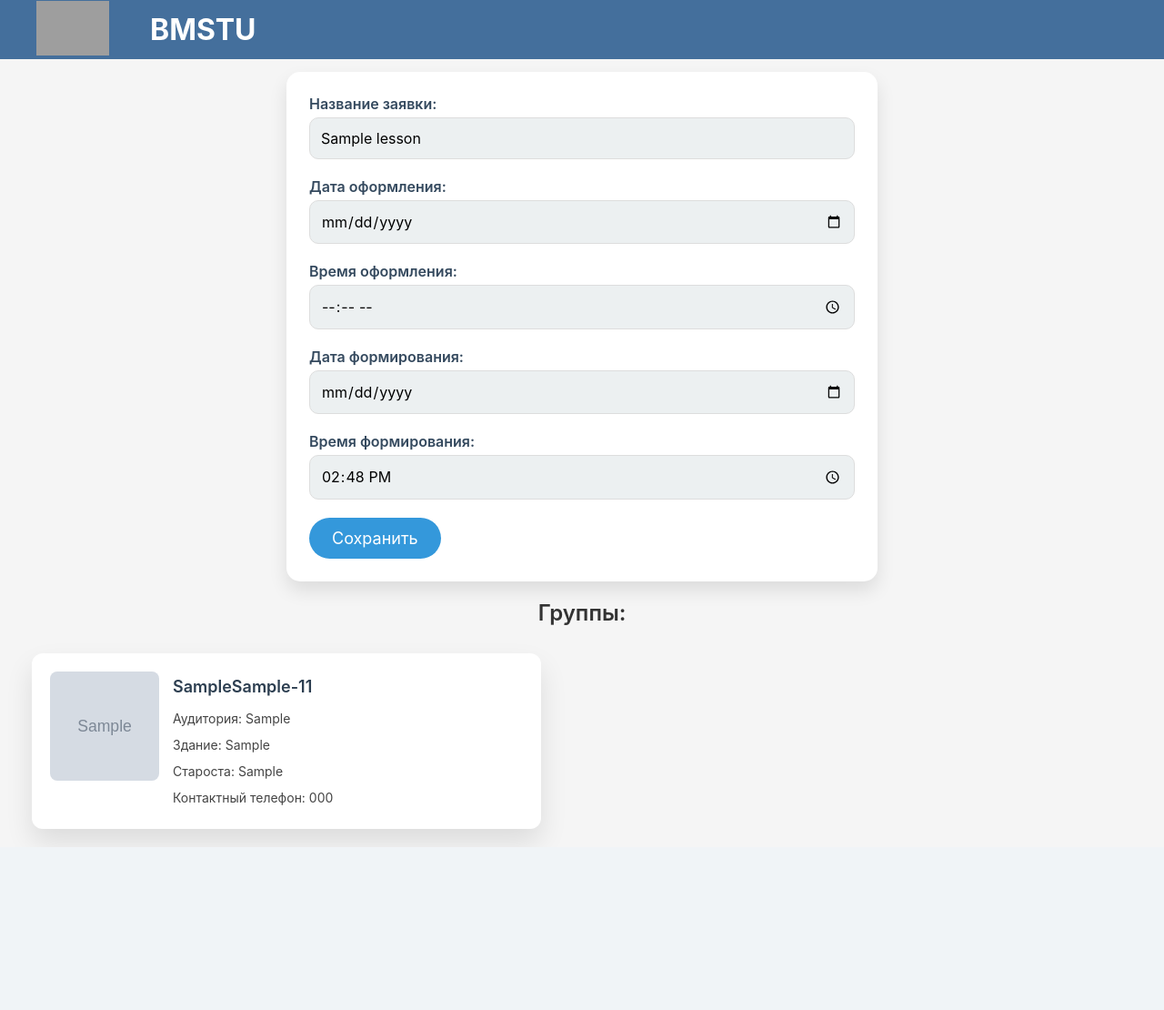
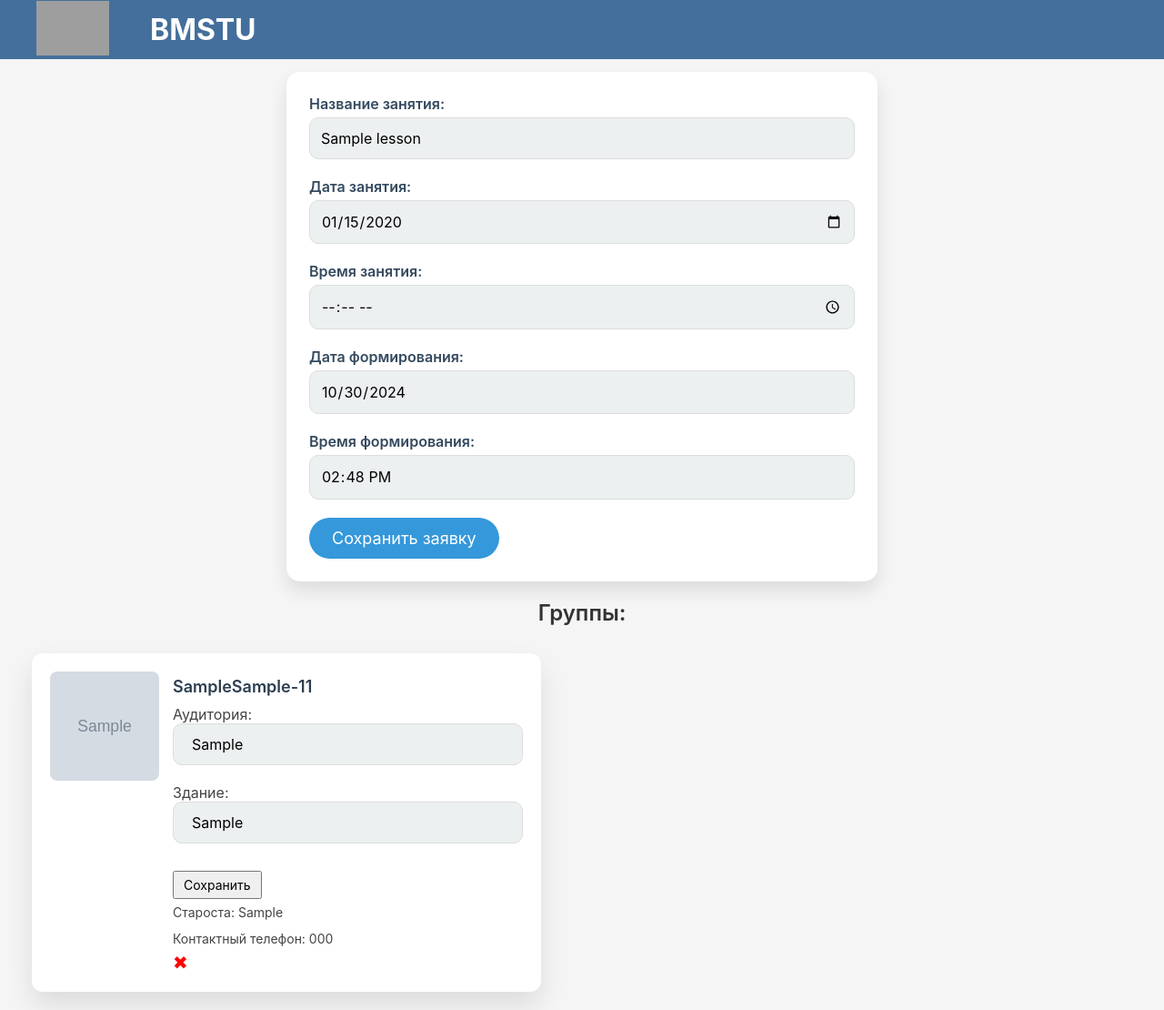
Before and after one commit to KirillGrigorenko/IU5_WEB_back, a Django app: page /schedule/1/ in a window 1280 px wide. Shown: the whole page at 91% size. Before the commit the page ends 929 px from the top, so only its background shows below. Run offline with Django 4.2, Linux system fonts and the light colour scheme; tables that the repository leaves empty hold one stand-in row (values such as "Sample post"); grey boxes marked "Sample" are stand-in pictures; one stand-in notice (Sample message) is shown.

Commit message:
lab2_end

```diff
--- a/main_screen/static/base.css
+++ b/main_screen/static/base.css
@@ -67,6 +67,12 @@
     margin-top: 10px;
     margin-bottom: 10px;
     text-align: center;
+}
+.button-container {
+    display: flex;                /* Используем Flexbox для выравнивания кнопок по горизонтали */
+    gap: 10px;                    /* Отступ между кнопками */
+    justify-content: center;      /* Центрируем кнопки по горизонтали */
+    margin-top: 10px;              /* Отступ сверху для кнопок */
 }
 .card-button{
     padding: 8px 10px;
@@ -793,3 +799,90 @@
     color: #333;
     margin-bottom: 30px;
 }
+
+.alert-container {
+    position: fixed; /* Фиксированное положение */
+    top: 20px;
+    right: 20px;
+    z-index: 1000; /* Поверх других элементов */
+    width: 25%; /* Четверть ширины экрана */
+    max-width: 300px; /* Максимальная ширина сообщения */
+    display: flex;
+    flex-direction: column;
+    gap: 10px; /* Расстояние между сообщениями */
+}
+
+.alert {
+    background-color: #e6f7ff; /* Голубоватый фон */
+    color: #005b8f; /* Тёмно-синий текст */
+    border: 1px solid #b3e5fc; /* Голубая рамка */
+    border-radius: 8px; /* Скруглённые углы */
+    padding: 15px;
+    font-size: 14px;
+    font-family: Arial, sans-serif;
+    box-shadow: 0 4px 6px rgba(0, 0, 0, 0.1); /* Лёгкая тень */
+    position: relative;
+    animation: slide-in 0.5s ease-out, fade-out 0.5s 4.5s ease-out forwards;
+}
+
+.alert .close-btn {
+    position: absolute;
+    top: 10px;
+    right: 10px;
+    background: none;
+    border: none;
+    font-size: 16px;
+    color: inherit;
+    cursor: pointer;
+}
+
+@keyframes slide-in {
+    from {
+        transform: translateX(100%);
+        opacity: 0;
+    }
+    to {
+        transform: translateX(0);
+        opacity: 1;
+    }
+}
+
+@keyframes fade-out {
+    from {
+        opacity: 1;
+    }
+    to {
+        opacity: 0;
+        transform: translateX(100%);
+    }
+}
+
+.remove-group-btn {
+    background: none;
+    border: none;
+    color: red;
+    font-size: 20px;
+    cursor: pointer;
+    padding: 0;
+    margin: 0;
+}
+
+.remove-group-btn:hover {
+    color: darkred;
+}
+
+.small-input {
+    width: 150px; /* Установите подходящую ширину */
+    padding: 5px; /* Уменьшите внутренний отступ */
+    font-size: 14px; /* Уменьшите размер шрифта */
+}
+
+label {
+    margin-right: 10px; /* Отступ между меткой и полем */
+}
+
+button.update-group-btn {
+    margin-top: 10px; /* Добавьте небольшой отступ сверху */
+    padding: 5px 10px; /* Сделайте кнопку компактной */
+    font-size: 14px; /* Уменьшите размер текста в кнопке */
+}
--- a/main_screen/templates/base.html
+++ b/main_screen/templates/base.html
@@ -15,7 +15,7 @@
         <div class="full-width-block">
             <div class="image-area">
                 <a href="http://localhost:8000/groups/">
-                    <img src= "{{ 'http://127.0.0.1:9000/lab1/bmstu_logo.svg' }}" alt="BMSTU gerb" class="link-image" />
+                    <img src="{{ 'http://127.0.0.1:9000/lab1/bmstu_logo.svg' }}" alt="BMSTU gerb" class="link-image" />
                 </a>
             </div>
             <div class="text-area">
@@ -25,11 +25,11 @@
 
         {% block search %}{% endblock %}
 
-        {% block extra_scripts %}{% endblock %}
         <div class="space-between"></div>
-            {% block container %}{% endblock %}
-        </div>
+        {% block container %}{% endblock %}
 
     </div>
+
+    {% block extra_scripts %}{% endblock %}
   </body>
 </html>
--- a/main_screen/templates/schedule.html
+++ b/main_screen/templates/schedule.html
@@ -18,25 +18,30 @@
 {% if lesson %}
     <div class="edit-lesson">
         <h2 class="edit-lesson-title">Редактировать заявку: {{ lesson.name }}</h2>
+
         <form method="POST" class="edit-lesson-form">
             {% csrf_token %}
-            <label for="name">Название заявки:</label>
+
+            <label for="name">Название занятия:</label>
             <input type="text" id="name" name="name" value="{{ lesson.name }}">
 
-            <label for="date">Дата оформления:</label>
-            <input type="date" id="date" name="date" value="{{ lesson.date }}">
+            <label for="date">Дата занятия:</label>
+            <input type="date" id="date" name="date" value="{{ lesson.date|date:'Y-m-d' }}">
 
-            <label for="time">Время оформления:</label>
+            <label for="time">Время занятия:</label>
             <input type="time" id="time" name="time" value="{{ lesson.time }}">
 
             <label for="formation_date">Дата формирования:</label>
-            <input type="date" id="formation_date" name="formation_date" value="{{ today_date }}">
+            <input type="date" id="formation_date" name="formation_date" value="{{ today_date_input }}" readonly>
 
             <label for="formation_time">Время формирования:</label>
-            <input type="time" id="formation_time" name="formation_time" value="{{ now_time }}">
+            <input type="time" id="formation_time" name="formation_time" value="{{ now_time }}" readonly>
 
-            <button type="submit">Сохранить</button>
+
+            <button type="submit" name="save_lesson">Сохранить заявку</button>
         </form>
+
+
     </div>
 
     <h3 class="groups-title">Группы:</h3>
@@ -48,10 +53,28 @@
                 {% endif %}
                 <div class="card-content-schedule">
                     <p class="title-schedule">{{ lesson_group.group.facultet }}{{ lesson_group.group.kafedra }}-{{ lesson_group.group.course }}{{ lesson_group.group.count }}</p>
-                    <p>Аудитория: {{ lesson_group.audience }}</p>
-                    <p>Здание: {{ lesson_group.building }}</p>
-                    <p>Староста: {{ lesson_group.headboy }}</p>
+
+                    <form method="POST" class="update-group-info-form">
+                        {% csrf_token %}
+                        <label for="audience">Аудитория:</label>
+                        <input type="text" name="audience" value="{{ lesson_group.audience }}" class="small-input">
+
+                        <label for="building">Здание:</label>
+                        <input type="text" name="building" value="{{ lesson_group.building }}" class="small-input">
+
+                        <input type="hidden" name="lesson_group_id" value="{{ lesson_group.id }}">
+                        <button type="submit" class="update-group-btn">Сохранить</button>
+                    </form>
+
+                    <p>Староста: {{ lesson_group.group.headboy }}</p>
                     <p>Контактный телефон: {{ lesson_group.group.contact_phone }}</p>
+
+                    <!-- Кнопка удаления группы из заявки -->
+                    <form method="POST">
+                        {% csrf_token %}
+                        <input type="hidden" name="remove_group_id" value="{{ lesson_group.id }}">
+                        <button type="submit" class="remove-group-btn">✖</button>
+                    </form>
                 </div>
             </div>
         {% endfor %}
@@ -63,15 +86,18 @@
 
 {% block extra_scripts %}
 <script>
-    setTimeout(function() {
-        const alertMessages = document.querySelectorAll('.alert-container .alert');
-        alertMessages.forEach(function(alert) {
-            alert.style.transition = "opacity 1s ease-out";
-            alert.style.opacity = "0";
-            setTimeout(function() {
-                alert.remove();
-            }, 1000);
-        });
-    }, 5000);
+    // Сохраняем позицию прокрутки перед отправкой формы
+    window.addEventListener("beforeunload", function () {
+        localStorage.setItem("scrollPosition", window.scrollY);
+    });
+
+    // Восстанавливаем позицию прокрутки после загрузки страницы
+    window.addEventListener("load", function () {
+        const scrollPosition = localStorage.getItem("scrollPosition");
+        if (scrollPosition) {
+            window.scrollTo(0, scrollPosition);
+            localStorage.removeItem("scrollPosition");
+        }
+    });
 </script>
 {% endblock %}
--- a/main_screen/views.py
+++ b/main_screen/views.py
@@ -9,6 +9,8 @@
 from django.contrib import messages
 from django.utils.dateparse import parse_date, parse_time
 from django.utils.timezone import now
+from django.core.exceptions import ValidationError
+from django.utils import timezone
 
 
 def groups_func(request):
@@ -20,7 +22,6 @@
 
     # Проверяем наличие активного урока
     active_lesson = Lesson.objects.filter(status=Lesson.LessonStatus.DRAFT).first()
-    flash_message = ""
 
     # Считаем количество групп в активной заявке
     req_call_count = LessonGroup.objects.filter(lesson=active_lesson).count() if active_lesson else 0
@@ -34,16 +35,16 @@
             if not active_lesson:
                 active_lesson = Lesson.objects.create(
                     status=Lesson.LessonStatus.DRAFT,
-                    name="Новая Заявка",
+                    name="Ваш предмет",
                 )
                 req_call_count = 0  # Начинаем с 0, так как новая заявка только что создана
 
             # Проверяем, не добавлена ли группа в заявку
             if LessonGroup.objects.filter(lesson=active_lesson, group=group).exists():
-                flash_message = "Группа уже добавлена в текущую заявку."
+                messages.warning(request, "Группа уже добавлена в текущую заявку.")
             else:
                 LessonGroup.objects.create(lesson=active_lesson, group=group)
-                flash_message = "Группа успешно добавлена."
+                messages.success(request, "Группа успешно добавлена.")
                 req_call_count += 1  # Увеличиваем количество групп в заявке
 
     # Отправляем данные в шаблон
@@ -54,9 +55,7 @@
             'ReqCallCount': req_call_count,
             'active_lesson': active_lesson,
         },
-        'flash_message': flash_message,  # Передаем сообщение для отображения
     })
-
 
 
 def info(request, id):
@@ -67,44 +66,85 @@
         }
     })
 
+
+
 def get_schedule(request, order_id):
-    lesson = get_object_or_404(Lesson, id=order_id, status=Lesson.LessonStatus.DRAFT)
+    # Получаем Lesson по ID
+    lesson = get_object_or_404(Lesson, id=order_id)
+
+    if lesson.status != Lesson.LessonStatus.DRAFT:
+        raise Http404("Страница не найдена")
+
     related_groups = LessonGroup.objects.filter(lesson=lesson)
 
-    # Текущая дата и время для шаблона
-    today = now()
-    today_date = today.date()
-    now_time = today.strftime('%H:%M')
-
-    flash_message = ""  # Переменная для flash-сообщения
+    # Определяем текущую дату и время
+    today = timezone.now()  # Текущая дата и время
+    today_date_input = today.strftime('%Y-%m-%d')  # Формат для <input type="date">
+    now_time = today.strftime('%H:%M')  # Только время
 
     if request.method == 'POST':
-        update_type = request.POST.get('update_type', '')
+        # Обрабатываем изменение информации о группе (Здание и аудитория)
+        audience = request.POST.get('audience')
+        building = request.POST.get('building')
 
-        if update_type == 'formation_datetime':
-            new_date = request.POST.get('formation_date', '').strip()
-            new_time = request.POST.get('formation_time', '').strip()
-            parsed_date = parse_date(new_date)
-            parsed_time = parse_time(new_time)
+        if audience and building:
+            # Обновляем информацию для всех групп, связанных с заявкой
+            for lesson_group in related_groups:
+                lesson_group.audience = audience
+                lesson_group.building = building
+                lesson_group.save()
 
-            if parsed_date and parsed_time:
-                lesson.formation_datetime = now().replace(
-                    year=parsed_date.year, month=parsed_date.month, day=parsed_date.day,
-                    hour=parsed_time.hour, minute=parsed_time.minute, second=0, microsecond=0
-                )
-                lesson.save()
-                flash_message = 'Дата и время формирования успешно обновлены.'
-                messages.success(request, flash_message)
-            else:
-                flash_message = 'Неверный формат даты или времени.'
-                messages.error(request, flash_message)
+            # Добавляем уведомление о том, что все группы были обновлены
+            messages.success(request, f"Все группы в заявке были успешно обновлены.")
 
+        # Обрабатываем удаление группы
+        remove_group_id = request.POST.get('remove_group_id')
+        if remove_group_id:
+            lesson_group = get_object_or_404(LessonGroup, id=remove_group_id, lesson=lesson)
+            lesson_group.delete()
+
+            # Добавляем уведомление об удалении
+            messages.success(request, f"Группа {lesson_group.group} была успешно удалена из заявки.")
+
+        # Сохраняем изменения и меняем статус заявки на FORMED только при нажатии на кнопку "Сохранить заявку"
+        if 'save_lesson' in request.POST:
+
+            name = request.POST.get('name', lesson.name)
+            time = request.POST.get('time', lesson.time)
+            date = request.POST.get('date', lesson.date)
+
+            if not time or not date:
+                messages.error(request, "Нельзя сохранить заявку: не указаны время и дата урока.")
+                return redirect(request.path)
+
+        # Не работает проверка на дату и время, ибо оно всегда есть, по умолчанию
+
+            missing_fields = related_groups.filter(audience='', building='')
+            if missing_fields.exists():
+                messages.error(request, "Нельзя сохранить заявку: не заданы аудитория и здание для всех групп.")
+                return redirect(request.path)
+
+            lesson.name = name
+            lesson.time = time
+            lesson.date = date
+
+            if lesson.status == Lesson.LessonStatus.DRAFT:
+                lesson.formation_datetime = timezone.now()
+            # Меняем статус заявки на FORMED
+            lesson.status = Lesson.LessonStatus.FORMED
+            lesson.save()
+
+            # Добавляем уведомление о сохранении заявки
+            messages.success(request, "Заявка успешно сохранена и изменена на статус 'Сформирована'.")
+
+            # Перенаправляем на страницу поиска групп
+            return redirect('groups_search')  # Перенаправление на страницу 'groups_search'
+
+    # Передаем данные в шаблон
     context = {
         'lesson': lesson,
         'related_groups': related_groups,
-        'today_date': today_date,
-        'now_time': now_time,
-        'flash_message': flash_message,  # Передаем flash-сообщение в шаблон
+        'today_date_input': today_date_input,      # Для <input type="date">
+        'now_time': now_time,                     # Для времени
     }
-
     return render(request, 'schedule.html', context)
```
Also changed, not shown: main_screen/models.py (+8 -10 lines), main_screen/templates/groups.html (+47 -19 lines).
